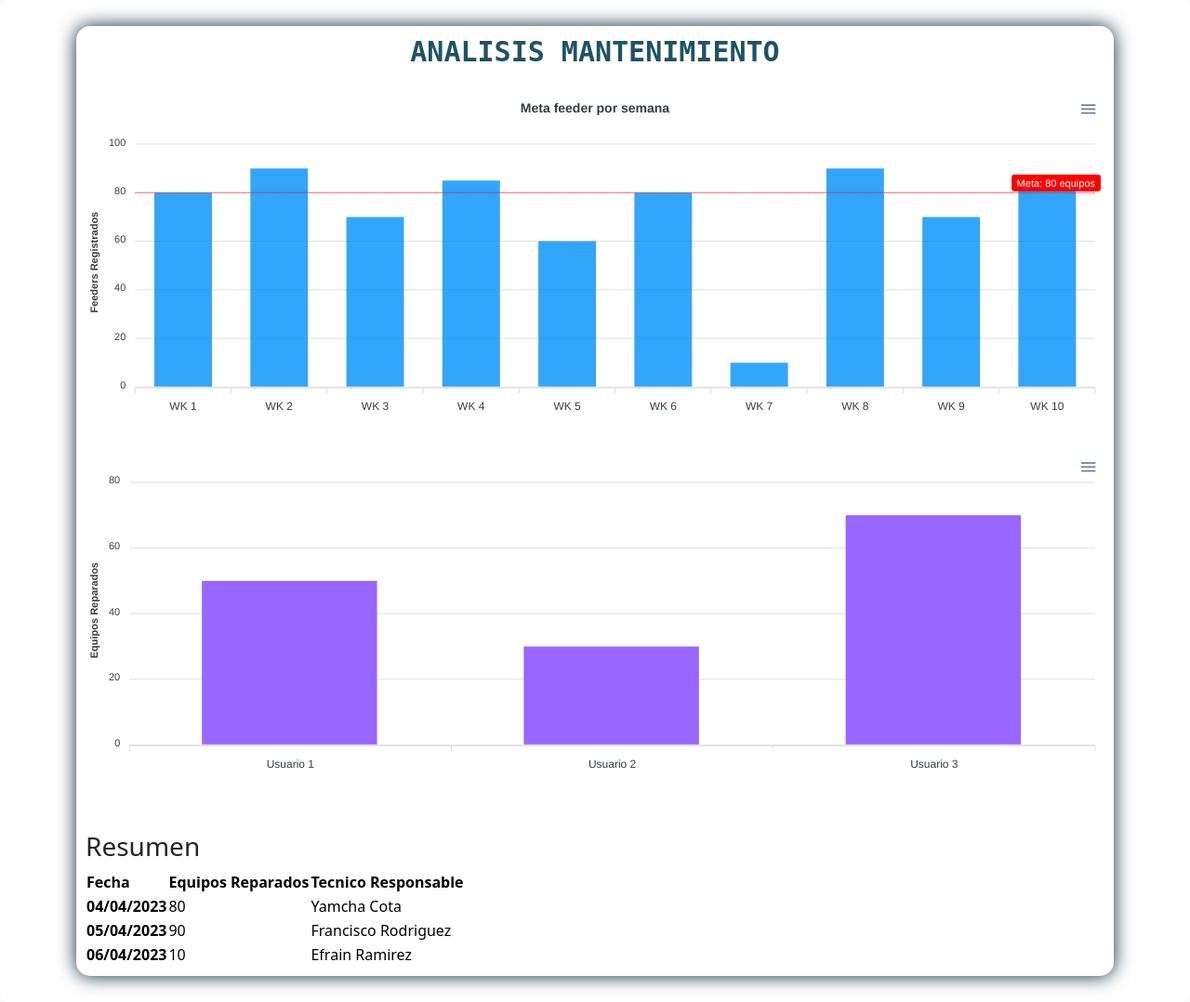
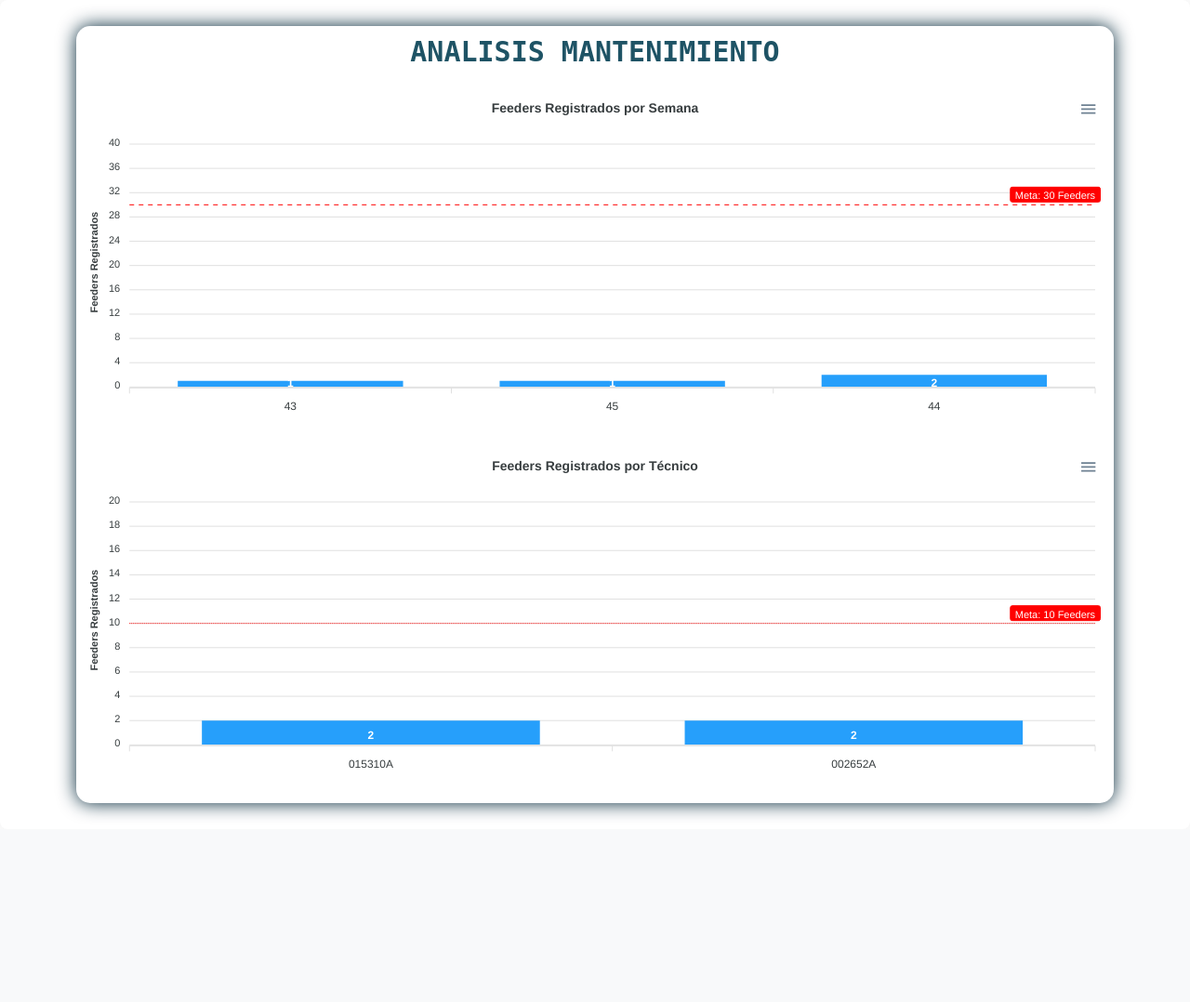
Before and after one commit to Echxvx2610/django_mantto_feeder, a Django app: page /analisis/ in a window 1280 px wide. Shown: the part 65-1143 px from the top of the page at 93% size. After the commit the page ends 943 px from the top, so only its background shows below. Run offline with Django 5.2, Linux system fonts and the light colour scheme; data comes from the database, SQL or seed files in the repository; both versions use the stored data as it was after the commit; parts of the project's set-up code (start-up, migrations or seed data) failed here and were passed over; some libraries are stand-ins or nearby versions.

Commit message:
update analisis
trabajando en extracion de datos de la bd local para la visualizacion de datos

```diff
--- a/mantto_feeder/admin.py
+++ b/mantto_feeder/admin.py
@@ -1,3 +1,5 @@
 from django.contrib import admin
+from .models import FeederRegistro
 
-# Register your models here.
+# agregamos el modelo FeederRegistro a la administración
+admin.site.register(FeederRegistro)
--- a/mantto_feeder/static/css/styles.css
+++ b/mantto_feeder/static/css/styles.css
@@ -17,7 +17,7 @@ div.botones {
     text-align: center;
     font: 20px monospace;
     margin: 5px auto;
-    padding: 0;
+    padding: 5px;
     display: flex;
     justify-content: center; /* Asegura que los botones estén centrados */
     gap: 10px; /* Espacio entre botones */
--- a/mantto_feeder/templates/analisis.html
+++ b/mantto_feeder/templates/analisis.html
@@ -1,106 +1,59 @@
 {% extends "layout/base.html" %}
 
-{% block title %}Home{% endblock %}
+{% block title %}Analisis{% endblock %}
 
 {% load static %}
 
 {% block content %}
 <div class="my-2 analisis">
     <h2 class="titulo_principal centrar">Analisis Mantenimiento</h2>
-    <div id="goalChart" style="width: 100%; height: 350px; margin: auto;"></div>
-    <div id="userChart" style="width: 100%; height: 350px; margin: auto; margin-top: 20px;"></div>
-
-    <div class="resumen" style="margin-top: 40px;">
-        <h3>Resumen</h3>
-        <table class="table-primary">
-            <thread>
-                <tr>
-                    <th scope="col">Fecha</th>
-                    <th scope="col">Equipos Reparados</th>
-                    <th scope="col">Tecnico Responsable</th>
-                </tr>
-            </thread>
-            <tbody>
-                <tr>
-                    <th scope="row">04/04/2023</th>
-                    <td>80</td>
-                    <td>Yamcha Cota</td>
-                </tr>
-                <tr>
-                    <th scope="row">05/04/2023</th>
-                    <td>90</td>
-                    <td>Francisco Rodriguez</td>
-                </tr>
-                <tr>
-                    <th scope="row">06/04/2023</th>
-                    <td>10</td>
-                    <td>Efrain Ramirez</td>
-                </tr>
-            </tbody>
-    </div>
+    <div id="semanaChart" style="width: 100%; height: 350px; margin: auto;"></div>
+    <div id="tecnicoChart" style="width: 100%; height: 350px; margin: auto; margin-top: 20px;"></div>
 </div>
 
 <!-- Cargar ApexCharts desde un CDN -->
 <script src="https://cdn.jsdelivr.net/npm/apexcharts"></script>
 <script>
-    // Definir la meta
-    var meta = 80;
+    // Datos pasados desde Django
+    var feedersPorSemana = {{ feeders_por_semana| safe }};
+    var semanas = {{ semanas| safe }};
+    var feedersPorTecnico = {{ feeders_por_tecnico| safe }};
+    var tecnicos = {{ tecnicos| safe }};
+    var meta = {{ meta_feeder| safe }};
+    var meta_usuario = {{ meta_usuario| safe }};
+    // Mostrar los datos en la consola
+    console.log("Valor de meta_feeder:", meta);
+    // Calcular el valor de maxY para asegurarnos de que la meta sea visible
+    var maxY = Math.max(...feedersPorSemana, meta) + 10; // Asegúrate de que la meta sea visible, sumando un margen de 10
+    var maxY2 = Math.max(...feedersPorTecnico, meta_usuario) + 10;
 
-    // Gráfico de barras con línea de meta
-    var goalOptions = {
+    // Gráfico de barras para los feeders por semana
+    var semanaOptions = {
         series: [{
-            name: 'Equipos Reparados',
-            data: [80, 90, 70, 85, 60, 80, 10, 90, 70, 85] // Datos para 10 periodos
+            name: 'Feeders Registrados',
+            data: feedersPorSemana  // Usamos los datos pasados desde Django
         }],
         chart: {
             type: 'bar',
             height: 350
         },
-        plotOptions: {
-            bar: {
-                horizontal: false,
-                columnWidth: '60%',
-                endingShape: 'rounded'
-            },
-        },
-        dataLabels: {
-            enabled: false
-        },
-        stroke: {
-            show: false,
-            width: 2,
-            colors: ['transparent']
-        },
         xaxis: {
-            categories: ['WK 1', 'WK 2', 'WK 3', 'WK 4', 'WK 5', 'WK 6', 'WK 7', 'WK 8', 'WK 9', 'WK 10'], // Cambia según tus periodos
+            categories: semanas  // Usamos las semanas pasadas desde Django
         },
         yaxis: {
             title: {
                 text: 'Feeders Registrados'
             },
-            labels: {
-                formatter: function (value) {
-                    return value; // Formatea según sea necesario
-                }
-            }
-        },
-        fill: {
-            opacity: 0.8
-        },
-        tooltip: {
-            y: {
-                formatter: function (value) {
-                    return value + " equipos";
-                }
-            }
+            min:0,
+            max:maxY
         },
         title: {
-            text: 'Meta feeder por semana',
+            text: 'Feeders Registrados por Semana',
             align: 'center'
         },
         annotations: {
             yaxis: [{
-                y: meta,
+                y: meta,  // Línea de meta
                 borderColor: '#FF0000',
                 label: {
                     borderColor: '#FF0000',
@@ -108,63 +61,57 @@
                         color: '#fff',
                         background: '#FF0000'
                     },
-                    text: 'Meta: ' + meta + ' equipos'
+                    text: 'Meta: ' + meta + ' Feeders'
+                },
+                strokeDashArray: 5  // Líneas discontinuas para mejorar la visibilidad
+            }]
+        }
+    };
+
+    var semanaChart = new ApexCharts(document.querySelector("#semanaChart"), semanaOptions);
+    semanaChart.render();
+
+    // Gráfico de barras para los feeders por técnico
+    var tecnicoOptions = {
+        series: [{
+            name: 'Feeders Registrados',
+            data: feedersPorTecnico  // Usamos los datos pasados desde Django
+        }],
+        chart: {
+            type: 'bar',
+            height: 350,
+        },
+        xaxis: {
+            categories: tecnicos  // Usamos los nombres de los técnicos pasados desde Django
+        },
+        yaxis: {
+            title: {
+                text: 'Feeders Registrados'
+            },
+            min : 0,
+            max : maxY2
+        },
+        title: {
+            text: 'Feeders Registrados por Técnico',
+            align: 'center'
+        },
+        annotations: {
+            yaxis: [{
+                y: meta_usuario,  // Línea de meta
+                borderColor: '#FF0000',  // Color de la línea
+                label: {
+                    borderColor: '#FF0000',
+                    style: {
+                        color: '#fff',
+                        background: '#FF0000'
+                    },
+                    text: 'Meta: ' + meta_usuario + ' Feeders'  // Texto que aparecerá junto a la línea
                 }
             }]
         }
     };
 
-    var goalChart = new ApexCharts(document.querySelector("#goalChart"), goalOptions);
-    goalChart.render();
-
-    // Gráfico de barras para 3 usuarios
-    var userOptions = {
-        series: [{
-            name: 'Equipos Reparados',
-            data: [50, 30, 70]
-        }],
-        chart: {
-            type: 'bar',
-            height: 350
-        },
-        plotOptions: {
-            bar: {
-                horizontal: false,
-                columnWidth: '55%',
-                endingShape: 'rounded'
-            },
-        },
-        dataLabels: {
-            enabled: false
-        },
-        stroke: {
-            show: true,
-            width: 2,
-            colors: ['transparent']
-        },
-        xaxis: {
-            categories: ['Usuario 1', 'Usuario 2', 'Usuario 3'],
-        },
-        yaxis: {
-            title: {
-                text: 'Equipos Reparados'
-            }
-        },
-        fill: {
-            opacity: 1,
-            colors: ['#9966FF', '#FF9F40', '#36A2EB']
-        },
-        tooltip: {
-            y: {
-                formatter: function (val) {
-                    return val + " equipos"
-                }
-            }
-        }
-    };
-
-    var userChart = new ApexCharts(document.querySelector("#userChart"), userOptions);
-    userChart.render();
+    var tecnicoChart = new ApexCharts(document.querySelector("#tecnicoChart"), tecnicoOptions);
+    tecnicoChart.render();
 </script>
-
 {% endblock %}
--- a/mantto_feeder/urls.py
+++ b/mantto_feeder/urls.py
@@ -4,6 +4,7 @@ from . import views
 
 urlpatterns = [
     path('admin/', admin.site.urls,name='admin'),
+    path('',views.home ,name='home'),
     path('home/',views.home ,name='home'),
     path('analisis/',views.analisis ,name='analisis'),
     path('reparaciones/',views.reparaciones ,name='reparaciones'),
--- a/mantto_feeder/views.py
+++ b/mantto_feeder/views.py
@@ -2,8 +2,10 @@ from django.shortcuts import render, redirect
 from django.http import HttpResponse,JsonResponse
 import json
 from .tools import crear_plantilla,search_feeder,progress,loggin,validar
-from datetime import datetime
-
+from collections import defaultdict
+from .models import FeederRegistro
+import datetime
+from datetime import date,datetime
 
 def consultar(request):
     #remplaza funcion check_status() --> app mantto_feeder
@@ -53,47 +55,78 @@ def registro(request):
         try:
             # Cargar los datos JSON del cuerpo de la solicitud
             data = json.loads(request.body)
+            print("Datos del JSON:", data)
+
             feeder_id = int(data.get('id-feeder'))
+            feeder_name = data.get('feeder')
+            feeder_code = data.get('codigo-feeder')
+            color_feeder = data.get('color-feeder')
+            color_semana = data.get('color-semana')
+            tecnico = data.get('tecnico')
+            tiempo_captura = int(data.get('tiempo_captura'))
+            observaciones = data.get('observaciones')
+            tiempo = data.get('time')
 
             # fecha para plantilla
             fecha_actual = datetime.now()
             dia = fecha_actual.day
             mes = fecha_actual.strftime('%b')
             año = fecha_actual.year
-            fecha_mantenimiento = "{}{}{}".format(dia,mes,año)
+            fecha_mantenimiento_plantilla = "{}{}{}".format(dia,mes,año)
+
+            # Fecha de mantenimiento (formato DD/MM/YYYY)
+            try:
+                fecha_mantenimiento = datetime.now().strftime('%Y-%m-%d')
+            except ValueError:
+                return JsonResponse({'success': False, 'message': 'Fecha de mantenimiento con formato incorrecto.'}, status=400)
+
+            # Tipo de feeder será igual a la key con valor "OK"
             tipo_feeder = ""
-            # tipo de feeder sera igual a la key con valor OK
             for key, value in data.items():
                 if value == "OK":
                     tipo_feeder = key
+
             # Procesar los datos del feeder
             try:
                 index = search_feeder.index_ff(feeder_id)
                 search_feeder.rellenar_rango_hasta_P(index[0], index[1])
-                #print("Validado función index_ff y rellenar_rango_hasta_P")
             except (IOError, Exception) as e:
                 return JsonResponse({'success': False, 'message': f'Error al procesar los datos: {e}'}, status=400)
 
-            tiempo_de_captura = data.get('time')
-            print("Tiempo de captura:",tiempo_de_captura)
-            # Antes de generar el reporte, validar el número de técnico
+            # Validar el número de técnico
             try:
-                tecnico_valido = validar.user(data.get('tecnico'))
-
+                tecnico_valido = validar.user(tecnico)
                 if tecnico_valido is None:
                     return JsonResponse({'success': False, 'message': 'El No.Empleado no es válido.'}, status=400)
-
-                #print("Validado función validar_tecnico")
             except (IOError, Exception) as e:
                 return JsonResponse({'success': False, 'message': f'Error al validar el No.Empleado: {e}'}, status=400)
 
-            # Procesar los datos para generar la plantilla (reporte)
+            # Crear la plantilla
             try:
-                crear_plantilla.create_template(tecnico_valido, feeder_id, tipo_feeder, fecha_mantenimiento, data.get('color-semana'), data.get('observaciones'))
+                crear_plantilla.create_template(tecnico_valido, feeder_id, tipo_feeder, fecha_mantenimiento_plantilla, color_semana, observaciones)
             except (IOError, Exception) as e:
                 return JsonResponse({'success': False, 'message': f'Error al procesar los datos: {e}'}, status=400)
 
-            return JsonResponse({'success': True, 'message': 'Datos procesados correctamente.'})
+            # Guardar en la base de datos
+            feeder_registro = FeederRegistro(
+                feeder_id=feeder_id,
+                feeder_name=feeder_name,
+                feeder_code=feeder_code,
+                color_feeder=color_feeder,
+                color_semana=color_semana,
+                tecnico=tecnico,
+                tiempo_captura=tiempo_captura,
+                observaciones=observaciones,
+                tiempo=tiempo,
+                CP=data.get('CP', 'NG'),
+                QP=data.get('QP', 'NG'),
+                HOVER=data.get('HOVER', 'NG'),
+                BFC=data.get('BFC', 'NG'),
+                fecha_mantenimiento=fecha_mantenimiento
+            )
+            feeder_registro.save()
+            print("Datos guardados en la base de datos.")
+            return JsonResponse({'success': True, 'message': 'Datos procesados y guardados correctamente.'})
 
         except json.JSONDecodeError:
             return JsonResponse({'success': False, 'message': 'Error al procesar los datos: JSON inválido.'}, status=400)
@@ -109,7 +142,98 @@ def home(request):
     return render(request, 'home.html')
 
 def analisis(request):
-    return render(request, 'analisis.html')
+    # Extraer todos los registros de la base de datos
+    consulta = FeederRegistro.objects.all()
+
+    # Meta del Feeder (esta es solo una demostración, ajusta según tus necesidades)
+    meta_feeder = 30
+    meta_usuario = 10
+    print("Registros totales:", total := len(consulta))
+
+    # Retornar el tipo de feeder de cada feeder
+    tipo_feeder = []
+    feeder_ids = []  # Para guardar los IDs de feeders
+    for registro in consulta:
+        if registro.CP == "OK":
+            tipo_feeder.append("CP")
+        elif registro.QP == "OK":
+            tipo_feeder.append("QP")
+        elif registro.HOVER == "OK":
+            tipo_feeder.append("HOVER")
+        elif registro.BFC == "OK":
+            tipo_feeder.append("BFC")
+        else:
+            tipo_feeder.append("Desconocido")  # Si no es "OK", se puede considerar como un tipo desconocido
+
+        feeder_ids.append(registro.feeder_id)  # Guardar el ID del feeder
+
+    # Imprimir los tipos de feeder para depuración
+    print("Tipos de feeder:", tipo_feeder)
+
+    # Lista de tiempos de captura
+    tiempos = []
+    for registro in consulta:
+        tiempos.append(registro.tiempo_captura)  # Guardar el tiempo de captura
+
+    # Imprimir los tiempos de captura junto con el ID del feeder
+    print("Tiempos de captura por feeder:")
+    for feeder_id, tiempo, tipo in zip(feeder_ids, tiempos, tipo_feeder):
+        print(f"Feeder ID {feeder_id}: {tiempo} segundos, Tipo: {tipo}")
+
+    # Obtener el técnico desde la solicitud GET (si existe)
+    tecnico = request.GET.get('tecnico', "00000")
+
+    # Filtrar por técnico si se especifica
+    if tecnico:
+        consulta = FeederRegistro.objects.filter(tecnico=tecnico)
+        if consulta.exists():
+            print(f"Registros para el técnico {tecnico}:")
+            for registro in consulta:
+                print(f"Feeder ID: {registro.feeder_id}, Técnico: {registro.tecnico}")
+        else:
+            print(f"No se encontraron registros para el técnico: {tecnico}")
+            consulta = FeederRegistro.objects.all()  # Vuelve a obtener todos los registros
+    else:
+        print("Mostrando todos los registros de feeders:")
+        for registro in consulta:
+            print(f"Feeder ID: {registro.feeder_id}, Técnico: {registro.tecnico}")
+
+    # Obtener la semana actual del año
+    fecha_actual = date.today()
+    semana_actual = fecha_actual.isocalendar()[1]
+    print("Semana actual:", semana_actual)
+
+    # Contar los feeders por semana del año
+    feeders_por_semana = defaultdict(int)
+    for registro in consulta:
+        semana = registro.fecha_mantenimiento.isocalendar()[1]  # Obtener la semana
+        feeders_por_semana[semana] += 1
+
+    # Contar los feeders por técnico
+    feeders_por_tecnico = defaultdict(int)
+    for registro in consulta:
+        feeders_por_tecnico[registro.tecnico] += 1
+
+    # Prepara los datos para los gráficos
+    semanas = list(feeders_por_semana.keys())
+    feeders_semana = [feeders_por_semana.get(semana, 0) for semana in semanas]
+
+    tecnicos = list(feeders_por_tecnico.keys())
+    feeders_tecnico = [feeders_por_tecnico.get(tecnico, 0) for tecnico in tecnicos]
+
+    # Pasar los datos a la plantilla
+    context = {
+        'feeders_por_semana': feeders_semana,
+        'semanas': semanas,
+        'feeders_por_tecnico': feeders_tecnico,
+        'tecnicos': tecnicos,
+        'meta_feeder': meta_feeder,
+        'meta_usuario': meta_usuario,
+        'tiempos': tiempos,
+        'tipo_feeder': tipo_feeder,  # Agregar la lista de tipos de feeders a la plantilla
+    }
+
+    return render(request, 'analisis.html', context)
 
 def reparaciones(request):
     return render(request, 'reparaciones.html')
```
Also changed, not shown: mantto_feeder/models.py (+26 -1 lines), mantto_feeder/templates/about.html (+79 -10 lines), db.sqlite3, mantto_feeder/migrations/0001_initial.py (added), mantto_feeder/migrations/0002_alter_feederregistro_fecha_mantenimiento.py (added).
